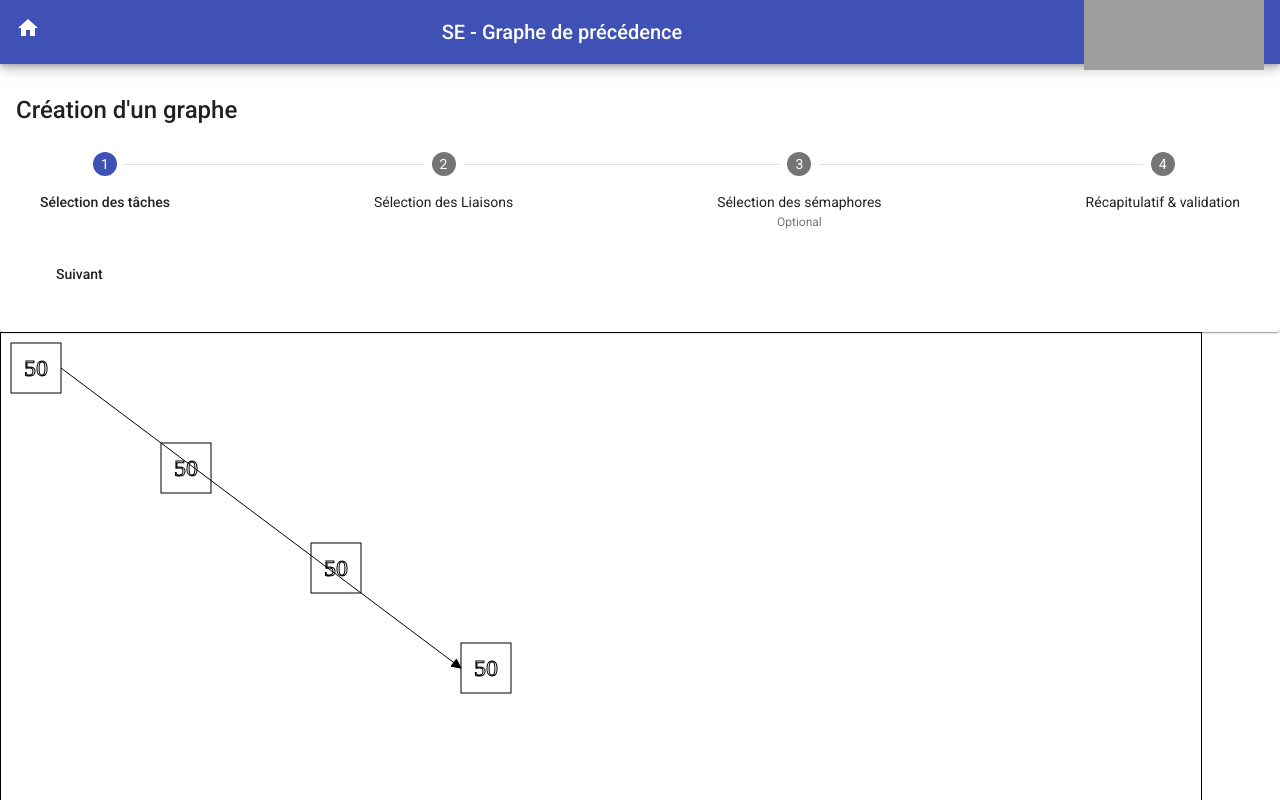
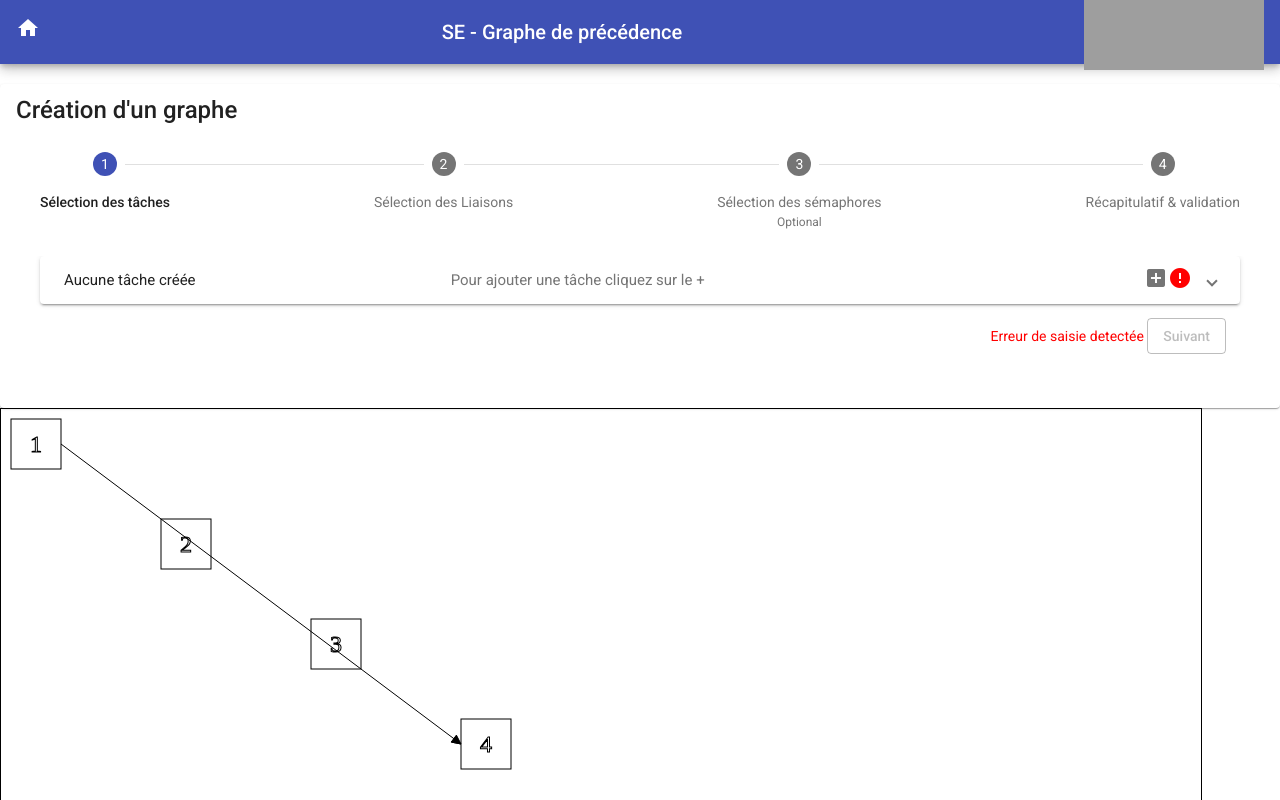
Before and after one commit to TwioZz/VEYLGraph, an Angular app: page / in a window 1280 px wide. Shown: the top 800 px of the page. Built offline with nearby package versions, Linux system fonts and the light colour scheme; grey boxes are pictures that could not be loaded.

Commit message:
Avancement du stepper

```diff
--- a/src/app/canvas/canvas.component.ts
+++ b/src/app/canvas/canvas.component.ts
@@ -26,10 +26,10 @@ export class CanvasComponent implements OnInit, AfterViewInit {
 
   ngAfterViewInit(): void {
     this.canvas = this.canvasElement.nativeElement.getContext('2d');
-    let task = new Task('50', 5, null);
-    let task2 = new Task('50', 5, null);
-    let task3 = new Task('50', 5, null);
-    let task4 = new Task('50', 5, null);
+    const task = new Task(1, '50', 5, null);
+    const task2 = new Task(2, '50', 5, null);
+    const task3 = new Task(3, '50', 5, null);
+    const task4 = new Task(4, '50', 5, null);
     this.drawTask(task, 0, 0);
     this.drawTask(task2, 1, 1);
     this.drawTask(task3, 2, 2);
@@ -48,15 +48,15 @@ export class CanvasComponent implements OnInit, AfterViewInit {
 
     // Affichage et centrage du texte ( max 2 caractères )
     this.canvas.font = '24px serif';
-    if (task.id.length === 1) {
+    if (task.id < 10) {
       this.canvas
-        .strokeText(task.id,
+        .strokeText(task.id.toString(),
           (this.pixelStartColumn[column] + (this.widthTask / 2)) - 6,
           (this.pixelStartLine[line] + (this.heightTask / 2)) + 8,
           50);
-    } else if (task.id.length === 2 ) {
+    } else {
       this.canvas
-        .strokeText(task.id,
+        .strokeText(task.id.toString(),
           (this.pixelStartColumn[column] + (this.widthTask / 2)) - 12,
           (this.pixelStartLine[line] + (this.heightTask / 2)) + 8,
           50);
--- a/src/app/card-create-graph/stepper-create-graph/stepper-create-graph.component.css
+++ b/src/app/card-create-graph/stepper-create-graph/stepper-create-graph.component.css
@@ -0,0 +1,24 @@
+.example-headers-align .mat-expansion-panel-header-title,
+.example-headers-align .mat-expansion-panel-header-description {
+  justify-content: space-between;
+  align-items: center;
+  flex-basis: 0;
+}
+
+.example-headers-align .mat-expansion-panel-header-description {
+  justify-content: space-between;
+  align-items: center;
+}
+
+.example-headers-align .mat-form-field {
+  margin-left: 1em;
+}
+
+.red-icon {
+  color: red;
+}
+
+.buttons {
+  float: right;
+  margin: 1em;
+}
--- a/src/app/card-create-graph/stepper-create-graph/stepper-create-graph.component.html
+++ b/src/app/card-create-graph/stepper-create-graph/stepper-create-graph.component.html
@@ -1,14 +1,77 @@
-<mat-horizontal-stepper labelPosition="bottom" #stepper>
-  <mat-step [stepControl]="firstFormGroup">
-    <form [formGroup]="firstFormGroup">
-      <ng-template matStepLabel>Sélection des tâches</ng-template>
-      <div>
-        <button mat-button matStepperNext>Suivant</button>
-      </div>
+<mat-horizontal-stepper labelPosition="bottom" linear #stepper (selectionChange)="onSelectionChange($event)">
+  <mat-step [stepControl]="tasksFormGroup">
+    <ng-template matStepLabel>Sélection des tâches</ng-template>
+    <form [formGroup]="tasksFormGroup">
+    <mat-accordion class="example-headers-align" multi>
+      <mat-expansion-panel *ngIf="tasksFormGroup.get('tasks')['controls'].length === 0" #emptyMatExpansionPanel>
+        <mat-expansion-panel-header>
+          <mat-panel-title>
+            Aucune tâche créée
+          </mat-panel-title>
+          <mat-panel-description>
+            Pour ajouter une tâche cliquez sur le +
+            <div>
+              <mat-icon (click)="addTask(emptyMatExpansionPanel)">add_box</mat-icon>
+              <mat-icon class="red-icon" matTooltip="Aucune tâche créée">error</mat-icon>
+            </div>
+          </mat-panel-description>
+        </mat-expansion-panel-header>
+      </mat-expansion-panel>
+        <mat-expansion-panel *ngFor="let formGroupTask of tasksFormGroup.get('tasks')['controls']; index as i; last as isLast;" #matExpansionPanel>
+          <mat-expansion-panel-header>
+            <mat-panel-title>{{ formGroupTask.value.name }}</mat-panel-title>
+            <mat-panel-description>
+              Modifier la tâche {{ formGroupTask.value.name }}
+              <div>
+                <mat-icon *ngIf="isLast" (click)="addTask(matExpansionPanel)">add_box</mat-icon>
+                <mat-icon (click)="deleteTask(i)">delete</mat-icon>
+                <mat-icon *ngIf="formGroupTask.invalid" class="red-icon" matTooltip="Erreur de saisie">error</mat-icon>
+              </div>
+            </mat-panel-description>
+          </mat-expansion-panel-header>
+          <mat-form-field>
+            <mat-label>Id</mat-label>
+            <input matInput [formControl]="formGroupTask.controls.id"/>
+            <mat-error *ngIf="formGroupTask.controls.id.hasError('pattern')">
+              L'identifiant doit être composé uniqument de chiffres
+            </mat-error>
+            <mat-error *ngIf="formGroupTask.controls.id.hasError('required')">
+              L'identifiant est obligatoire
+            </mat-error>
+            <mat-error *ngIf="formGroupTask.controls.id.hasError('max')">
+              L'identifiant maximum est de 99
+            </mat-error>
+          </mat-form-field>
+          <mat-form-field>
+            <mat-label>Nom</mat-label>
+            <input matInput [formControl]="formGroupTask.controls.name"/>
+            <mat-error *ngIf="formGroupTask.controls.name.hasError('required')">
+              Le nom est obligatoire
+            </mat-error>
+          </mat-form-field>
+          <mat-form-field>
+            <mat-label>Durée</mat-label>
+            <input matInput [formControl]="formGroupTask.controls.duree"/>
+            <mat-error *ngIf="formGroupTask.controls.duree.hasError('required')">
+              La durée est obligatoire
+            </mat-error>
+            <mat-error *ngIf="formGroupTask.controls.duree.hasError('max')">
+              La durée maximum est de 99
+            </mat-error>
+            <mat-error *ngIf="formGroupTask.controls.duree.hasError('pattern')">
+              La durée doit être composée uniqument de chiffres
+            </mat-error>
+          </mat-form-field>
+        </mat-expansion-panel>
+    </mat-accordion>
     </form>
+    <div class="buttons">
+      <span *ngIf="tasksFormGroup.invalid" class="red-icon">Erreur de saisie detectée </span>
+      <button mat-button mat-stroked-button color="primary" type="submit" matStepperNext [disabled]="tasksFormGroup.invalid">Suivant</button>
+    </div>
   </mat-step>
-  <mat-step [stepControl]="secondFormGroup">
-    <form [formGroup]="secondFormGroup">
+  <mat-step [stepControl]="liaisonsFormGroup">
+    <form [formGroup]="liaisonsFormGroup">
       <ng-template matStepLabel>Sélection des Liaisons</ng-template>
       <div>
         <button mat-button matStepperPrevious>Retour</button>
@@ -16,8 +79,8 @@
       </div>
     </form>
   </mat-step>
-  <mat-step [stepControl]="thirdFormGroup" optional>
-    <form [formGroup]="thirdFormGroup">
+  <mat-step [stepControl]="semaphoresFormGroup" optional>
+    <form [formGroup]="semaphoresFormGroup">
       <ng-template matStepLabel>Sélection des sémaphores</ng-template>
       <div>
         <button mat-button matStepperPrevious>Retour</button>
--- a/src/app/card-create-graph/stepper-create-graph/stepper-create-graph.component.ts
+++ b/src/app/card-create-graph/stepper-create-graph/stepper-create-graph.component.ts
@@ -1,5 +1,9 @@
 import { Component, OnInit } from '@angular/core';
-import {FormBuilder, FormGroup, Validators} from '@angular/forms';
+import {FormArray, FormBuilder, FormControl, FormGroup, Validators} from '@angular/forms';
+import {Task} from '../../models/Task';
+import {MatExpansionPanel} from '@angular/material/expansion';
+import {Graph} from '../../models/Graph';
+import {StepperSelectionEvent} from '@angular/cdk/stepper';
 
 @Component({
   selector: 'app-stepper-create-graph',
@@ -8,24 +12,55 @@ import {FormBuilder, FormGroup, Validators} from '@angular/forms';
 })
 export class StepperCreateGraphComponent implements OnInit {
 
-  firstFormGroup: FormGroup;
-  secondFormGroup: FormGroup;
-  thirdFormGroup: FormGroup;
+  graph: Graph;
+  tasksFormGroup: FormGroup;
+  liaisonsFormGroup: FormGroup;
+  semaphoresFormGroup: FormGroup;
 
   constructor(private formBuilder: FormBuilder) { }
 
   ngOnInit(): void {
-    this.firstFormGroup = this.formBuilder.group({
-      taches: ['', Validators.required]
+    this.tasksFormGroup = new FormGroup({
+      tasks: new FormArray([], Validators.required)
     });
 
-    this.secondFormGroup = this.formBuilder.group({
+    this.liaisonsFormGroup = this.formBuilder.group({
       liaisons: ['', Validators.required]
     });
 
-    this.thirdFormGroup = this.formBuilder.group({
+    this.semaphoresFormGroup = this.formBuilder.group({
       semaphores: ['']
     });
   }
 
+  addTask(matExpansionPanel: MatExpansionPanel) {
+    matExpansionPanel.open();
+    const tasksFormArray: FormArray = this.tasksFormGroup.get('tasks') as FormArray;
+    tasksFormArray.push(new FormGroup({
+      id: new FormControl(tasksFormArray.length + 1,
+        [Validators.required, Validators.pattern(/^-?(0|[1-9]\d*)?$/), Validators.max(99)]),
+      name: new FormControl('New Task ' + (tasksFormArray.length + 1),
+        Validators.required),
+      duree: new FormControl(1,
+        [Validators.required, Validators.pattern(/^-?(0|[1-9]\d*)?$/), Validators.max(99)])
+    }));
+  }
+
+  deleteTask(index: number) {
+    (this.tasksFormGroup.get('tasks') as FormArray).removeAt(index);
+  }
+
+  log(value) {
+    console.log(new Graph(this.tasksFormGroup.value));
+    console.log(value);
+    // console.log(JSON.parse(JSON.stringify(value)));
+  }
+
+  onSelectionChange($event: StepperSelectionEvent) {
+    if ($event.previouslySelectedIndex === 0) {
+      this.graph = new Graph(this.tasksFormGroup.value.tasks.map((task: Task) => {
+        return new Task(task.id, task.name, task.duree);
+      }));
+    }
+  }
 }
--- a/src/app/models/Graph.ts
+++ b/src/app/models/Graph.ts
@@ -1,4 +1,8 @@
 import { Task } from './Task';
 export class Graph {
     tasks: Task[];
+
+    constructor(tasks: Task[]) {
+      this.tasks = tasks;
+    }
 }
--- a/src/app/models/Task.ts
+++ b/src/app/models/Task.ts
@@ -1,14 +1,16 @@
 import { Liaison } from './Liaison';
 export class Task {
-    id: string;
+    id: number;
+    name: string;
     pos: XY;
     duree: number;
-    liaison : Liaison;
+    liaison: Liaison;
     pointDaccrocheEntrant: XY;
     pointDaccrocheSortant: XY;
 
-    constructor(id: string, duree: number, liaison: Liaison = new Liaison()){
+    constructor(id: number, name: string, duree: number, liaison: Liaison = new Liaison()){
         this.id = id;
+        this.name = name;
         this.pos = new XY();
         this.duree = duree;
         this.liaison = liaison;
```
Also changed, not shown: src/app/app.module.ts (+11 -1 lines).
